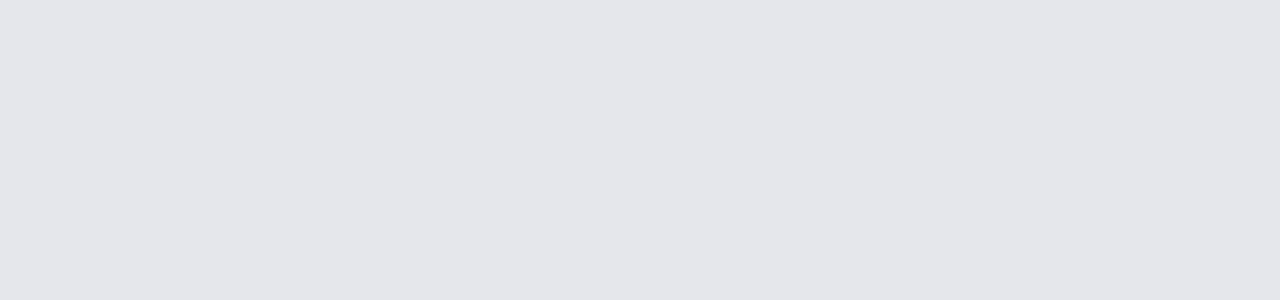
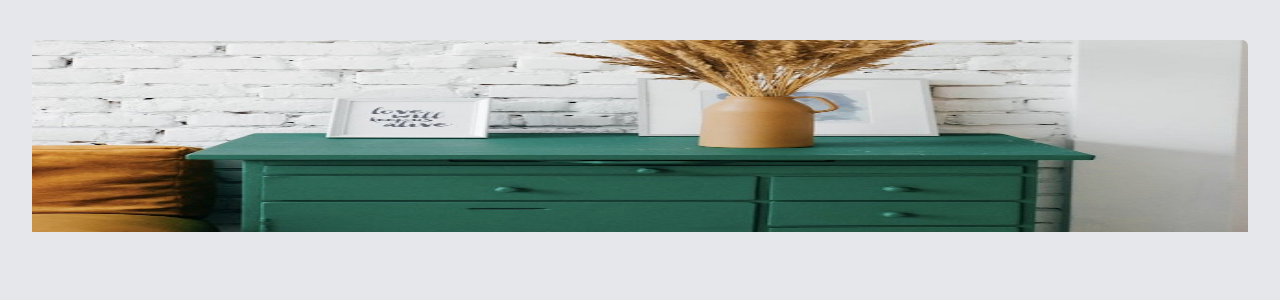
Before and after one commit to lucky15987/article_preview_component, a Next.js app: page / in a window 1280 px wide. Shown: the top 300 px of the page. Built offline with nearby package versions, Linux system fonts and the light colour scheme.

Commit message:
added image properties

```diff
--- a/pages/index.js
+++ b/pages/index.js
@@ -2,12 +2,14 @@ import Head from 'next/head'
 
 export default function Home() {
   return (
-    <div className="container">
+    <div className="px-8 mt-10">
       <Head>
-          <title>Article Preview Component</title>
-          <link rel="icon" href="/favicon.ico"  />
+        <title>Article Preview Component</title>
+        <link rel="icon" href="/favicon.ico" />
       </Head>
-
+      <div className="mx-auto">
+        <img className="rounded-tr-md rounded-tl-md h-48 w-full" src='/images/drawers.jpg' alt='' />
+      </div>
     </div>
   )
 }
```
